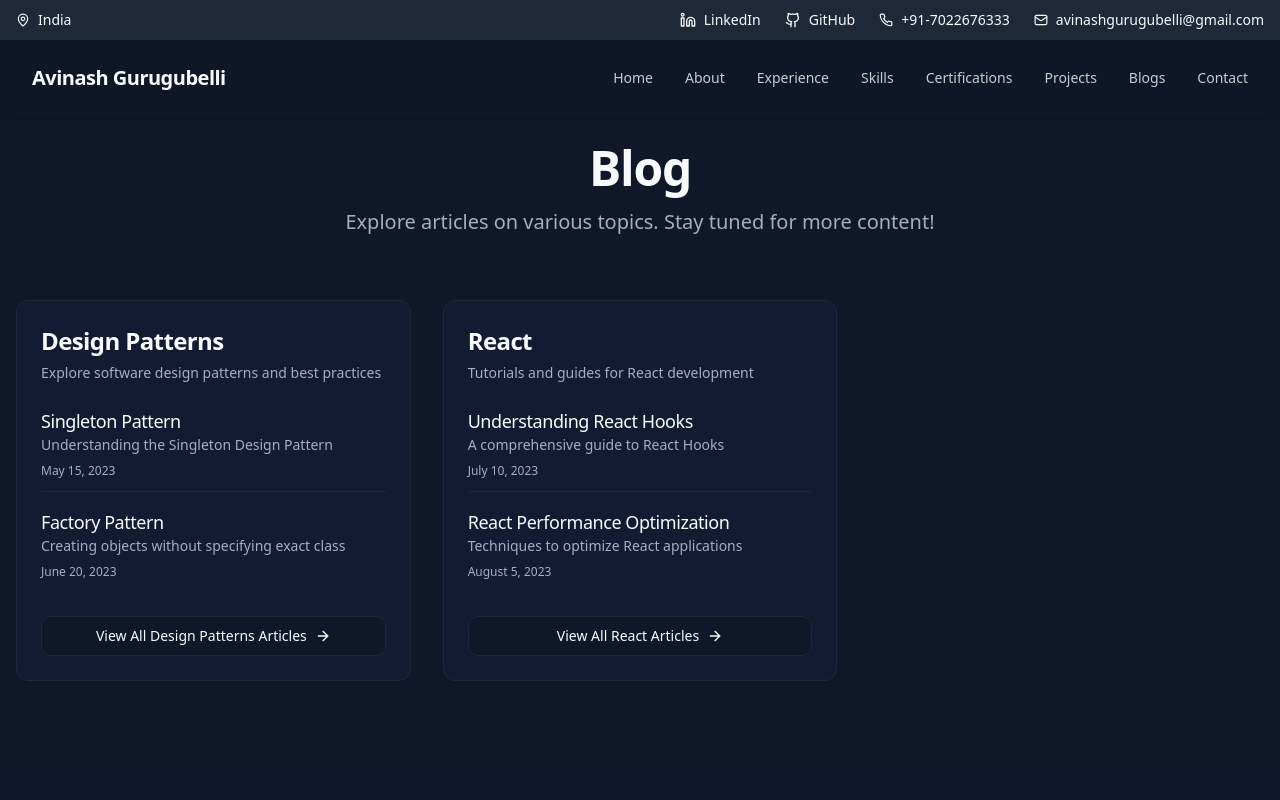
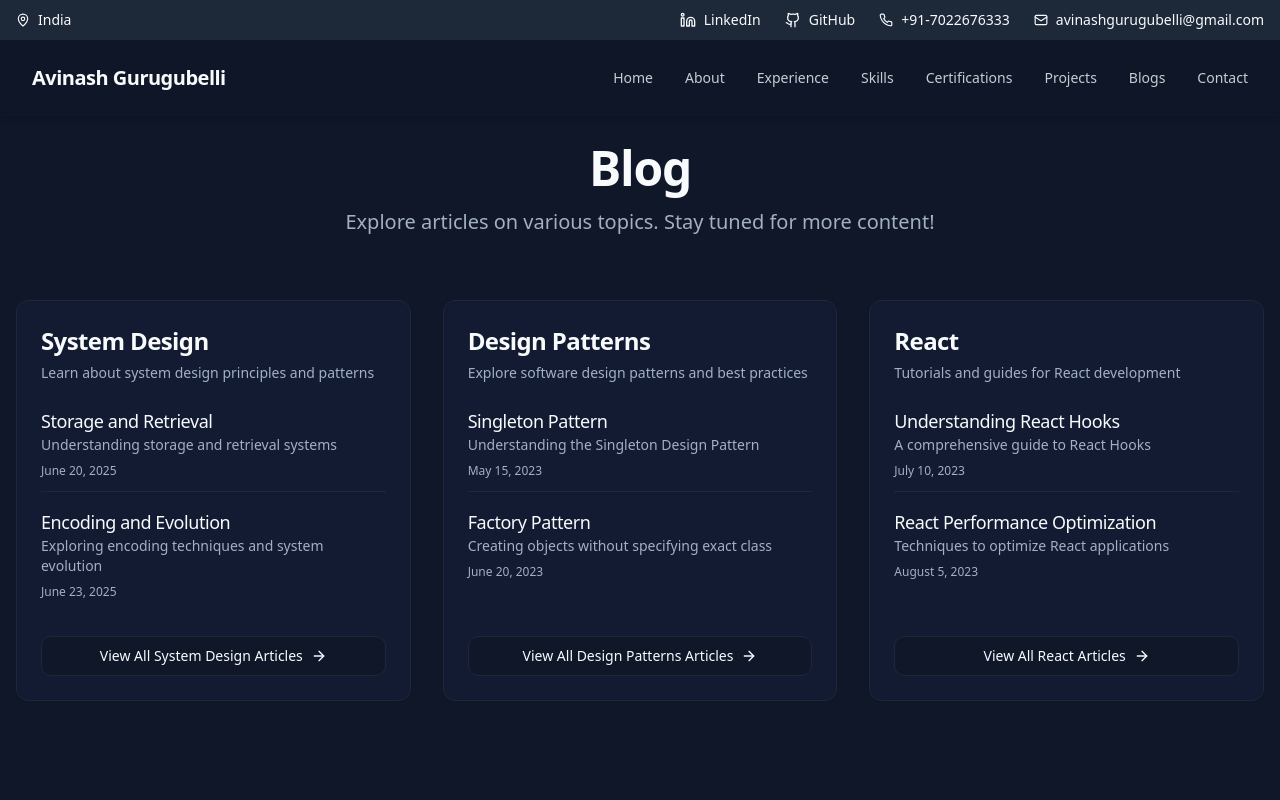
Before and after one commit to Avinashgurugubelli/my-portfolio-website, a React (Vite) app: page /blogs in a window 1280 px wide. Shown: the top 800 px of the page. Built offline with nearby package versions, Linux system fonts and the light colour scheme.

Commit message:
System design blogs added

```diff
--- a/package.json
+++ b/package.json
@@ -58,6 +58,7 @@
     "react-resizable-panels": "^2.1.3",
     "react-router-dom": "^6.26.2",
     "recharts": "^2.12.7",
+    "remark-gfm": "^4.0.1",
     "sonner": "^1.5.0",
     "tailwind-merge": "^2.5.2",
     "tailwindcss-animate": "^1.0.7",
--- a/src/config/blogs.json
+++ b/src/config/blogs.json
@@ -1,5 +1,29 @@
 {
     "categories": [
+      {
+        "id": "system-design",
+        "title": "System Design",
+        "description": "Learn about system design principles and patterns",
+        "image": "/placeholder.svg",
+        "posts": [
+          {
+            "id": "Storage and Retrieval",
+            "title": "Storage and Retrieval",
+            "description": "Understanding storage and retrieval systems",
+            "date": "June 20, 2025",
+            "contentUrl": "https://raw.githubusercontent.com/Avinashgurugubelli/system-design/blob/main/03.StorageAndRetrival.md",
+            "content": ""
+          },
+          {
+            "id": "Encoding and Evolution",
+            "title": "Encoding and Evolution",
+            "description": "Exploring encoding techniques and system evolution",
+            "date": "June 23, 2025",
+            "contentUrl": "https://raw.githubusercontent.com/Avinashgurugubelli/system-design/main/04.EncodingAndEvolution.md",
+            "content": ""
+          }
+        ]
+      },
       {
         "id": "design-patterns",
         "title": "Design Patterns",
--- a/src/pages/BlogPost.tsx
+++ b/src/pages/BlogPost.tsx
@@ -12,6 +12,7 @@ import blogsJson from "@/config/blogs.json";
 import ReactMarkdown from "react-markdown";
 import { loadMarkdownContent } from "@/utils/markdownLoader";
 import { useQuery } from "@tanstack/react-query";
+import remarkGfm from 'remark-gfm'
 
 // Separate component to handle markdown content loading
 const BlogContent = ({ post }: { post: BlogPost }) => {
@@ -39,7 +40,7 @@ const BlogContent = ({ post }: { post: BlogPost }) => {
 
   return (
     <div className="prose dark:prose-invert max-w-none">
-      <ReactMarkdown>{content || ''}</ReactMarkdown>
+      <ReactMarkdown remarkPlugins={[remarkGfm]}>{content || ''}</ReactMarkdown>
     </div>
   );
 };
```
Also changed, not shown: 1 other file (tests, documents, lock files or other folders).
